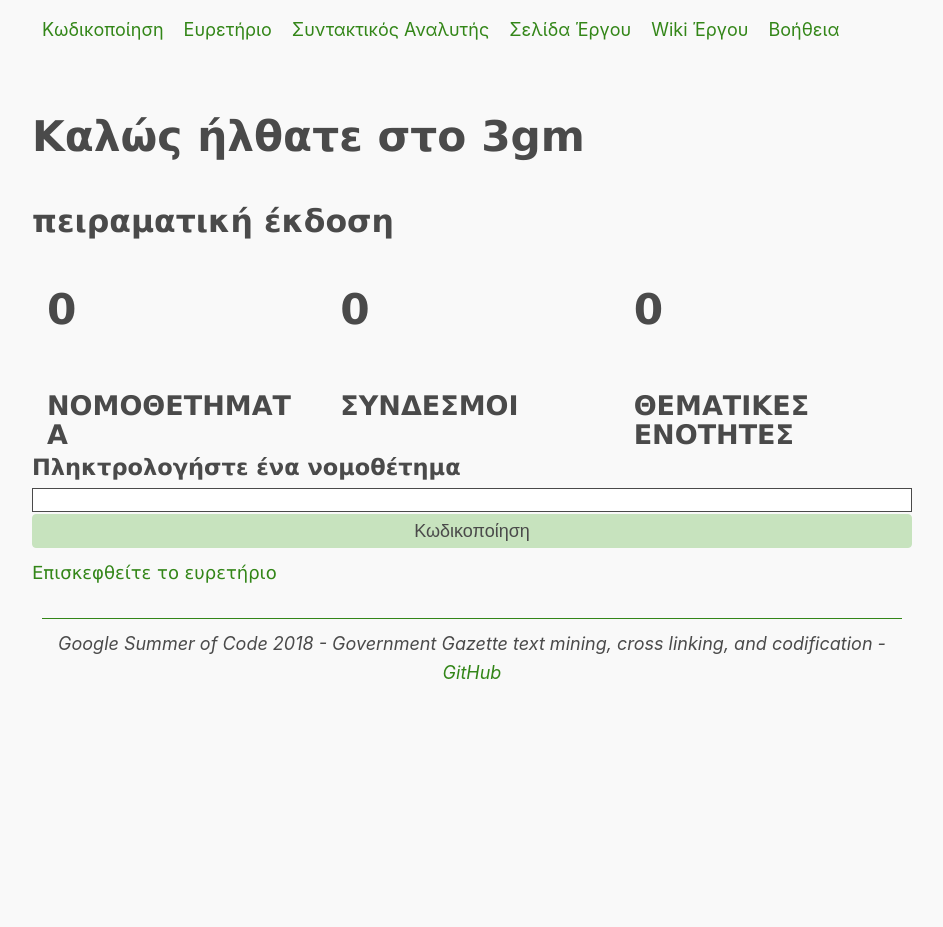
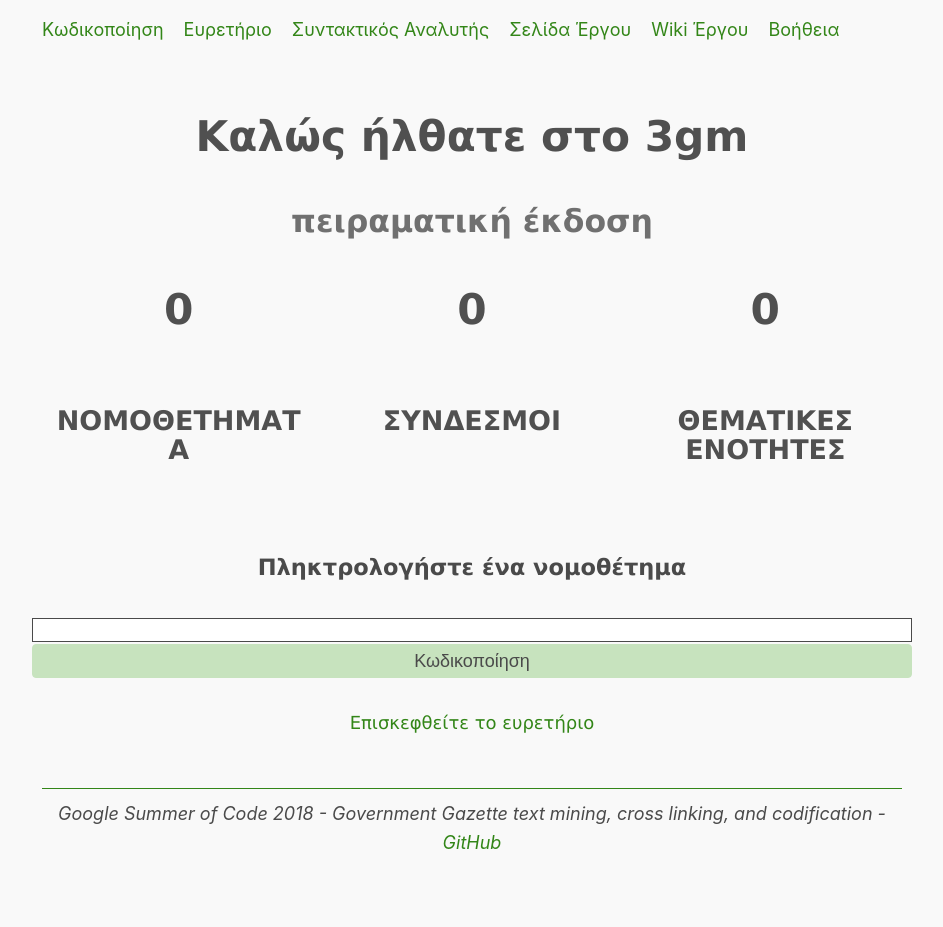
Before and after one commit to eellak/gsoc2018-3gm, a Flask app: page / in a window 1280 px wide. Shown: the whole page, without its empty margins (168-1111 px from the left). Before the commit the page ends 679 px from the top, so only its background shows below. Run offline with Flask 2, Linux system fonts and the light colour scheme; some libraries are stand-ins or nearby versions.

Commit message:
Add rules in CSS
Former-commit-id: 3167c7a384710a928b1d0a4d2eb022989238209f
Former-commit-id: 2960ce0f3211079a12c85fa53e2f6f8f10807f42

```diff
--- a/3gm/static/style.css
+++ b/3gm/static/style.css
@@ -55,7 +55,10 @@ h3 {
 }
 
 h4 {
-  font-size: 1.5em; }
+  font-size: 1.5em;
+  padding-bottom: 1.5rem;
+  padding-top: 1.5rem;
+}
 
 h5 {
   font-size: 1.25em; }
@@ -215,5 +218,24 @@ textarea {
 p.sparse {
   line-height: 2;
 
+}
 
+.heading {
+  text-align: center;
+  color: 	#505050;
+  padding-bottom: 4rem;
 }
+
+#searchintro {
+  text-align: center;
+  padding: 3rem;
+}
+
+#visit {
+  text-align: center;
+  padding: 2rem;
+}
+
+#alpha {
+  color: #707070;
+}
```
